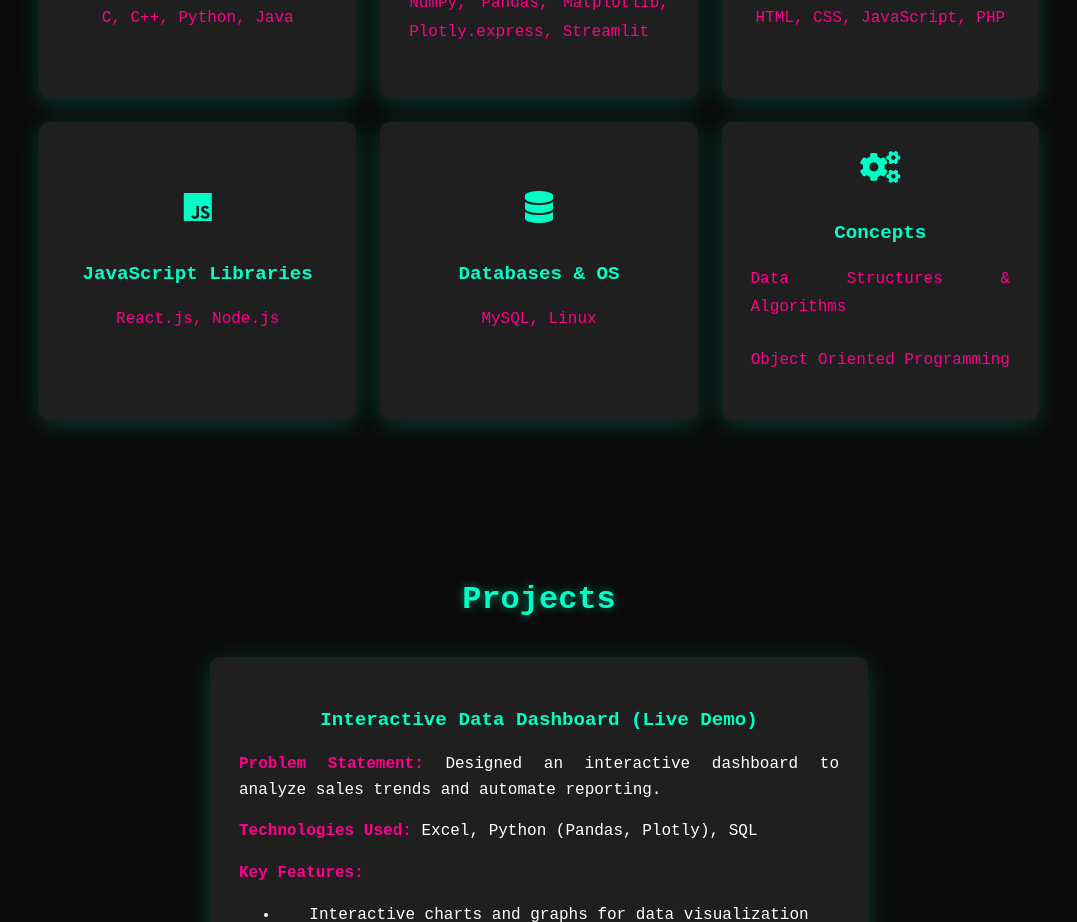
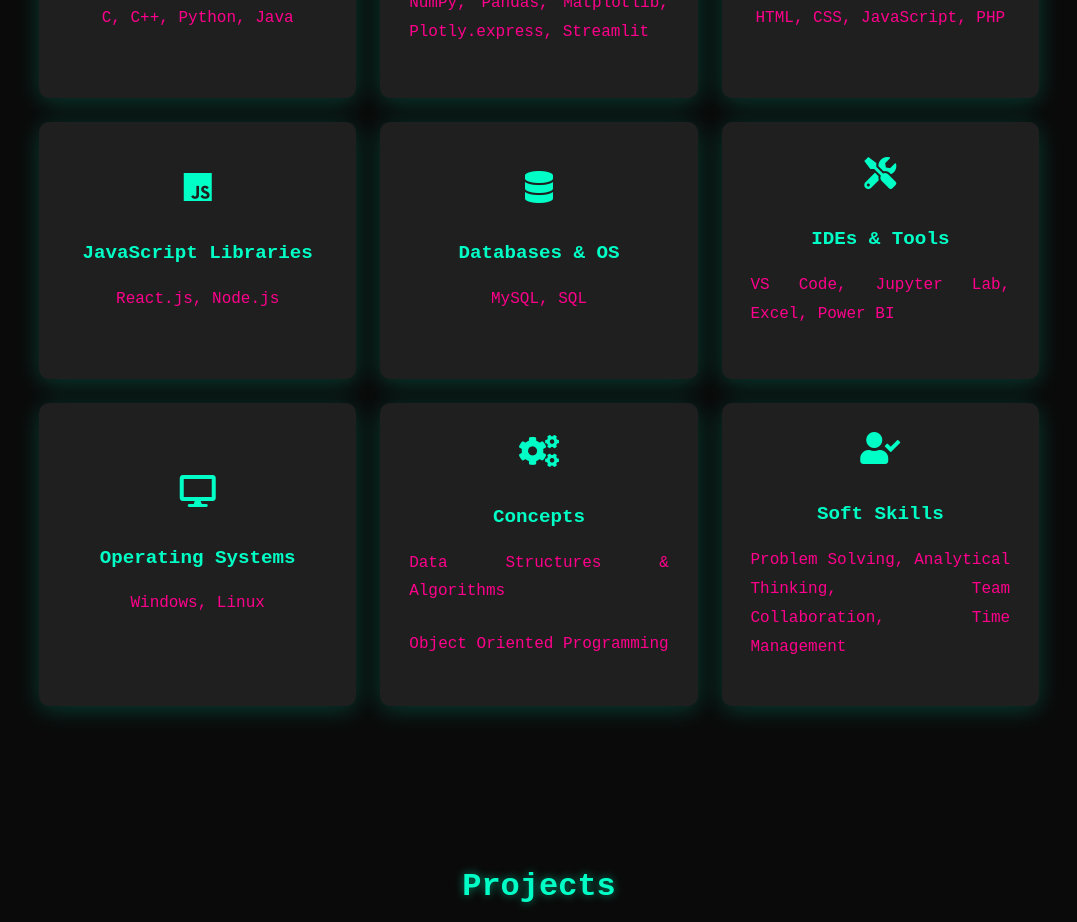
Before and after one commit to kumardarun11/portfolio, a React (Create React App) app: page / in a window 1280 px wide. Shown: the part 1960-2882 px from the top of the page, without its empty margins (101-1178 px from the left). Built offline with nearby package versions, Linux system fonts and the light colour scheme.

Commit message:
Updated main branch with latest changes

```diff
--- a/src/App.js
+++ b/src/App.js
@@ -140,13 +140,29 @@
                         <div className="skill-item">
                             <i className="fas fa-database"></i>
                             <h3>Databases & OS</h3>
-                            <p>MySQL, Linux</p>
+                            <p>MySQL, SQL</p>
                         </div>
+                        <div className="skill-item">
+                            <i className="fas fa-tools"></i>
+                            <h3>IDEs & Tools</h3>
+                            <p>VS Code, Jupyter Lab, Excel, Power BI</p>
+                        </div>
+                        <div className="skill-item">
+                            <i className="fas fa-desktop"></i>
+                            <h3>Operating Systems</h3>
+                            <p>Windows, Linux</p>
+                        </div>
+
                         <div className="skill-item">
                             <i className="fas fa-cogs"></i>
                             <h3>Concepts</h3>
                             <p>Data Structures & Algorithms</p>
                             <p>Object Oriented Programming</p>
+                        </div>
+                        <div className="skill-item">
+                            <i className="fas fa-user-check"></i>
+                            <h3>Soft Skills</h3>
+                            <p>Problem Solving, Analytical Thinking, Team Collaboration, Time Management</p>
                         </div>
                     </div>
                 </section>
```
